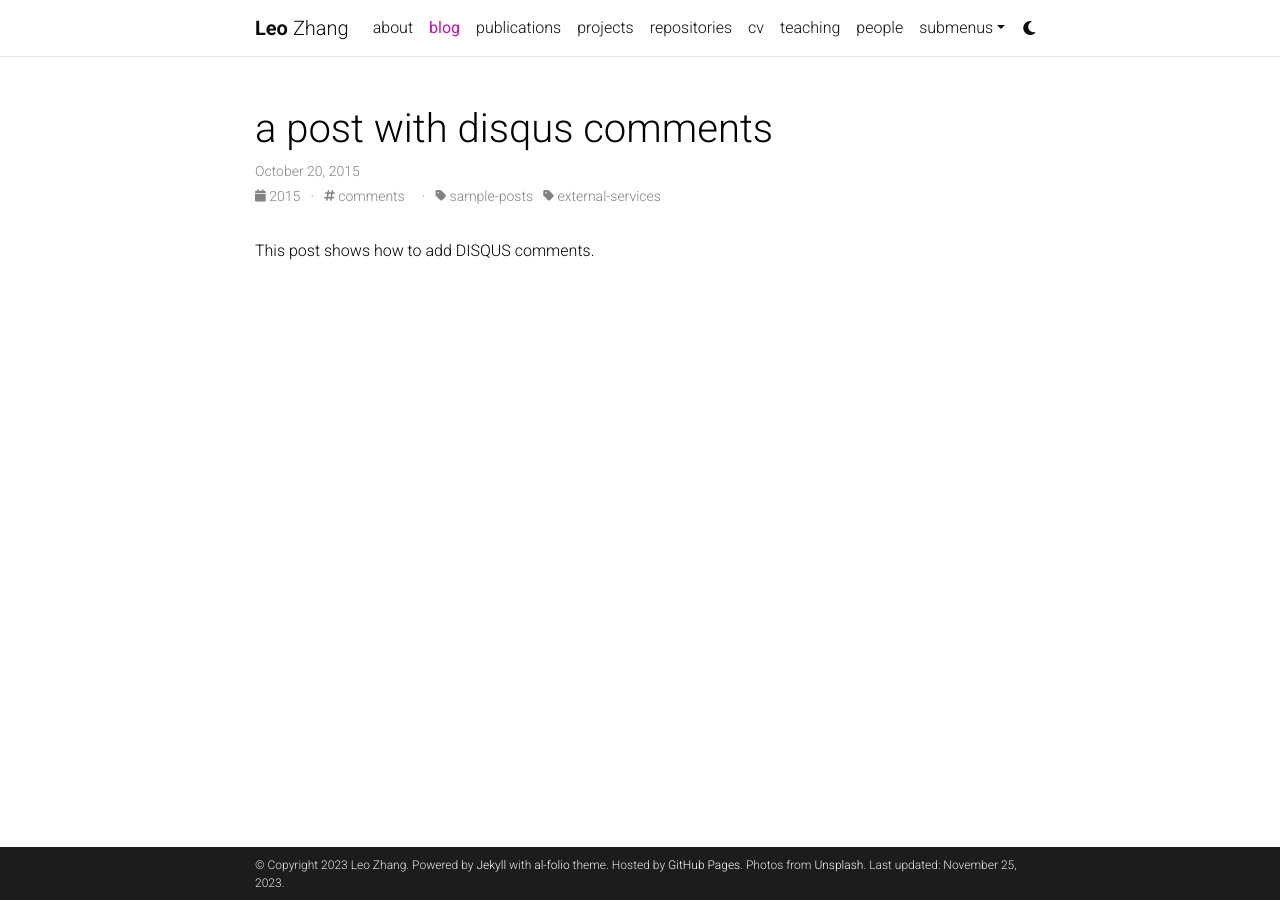
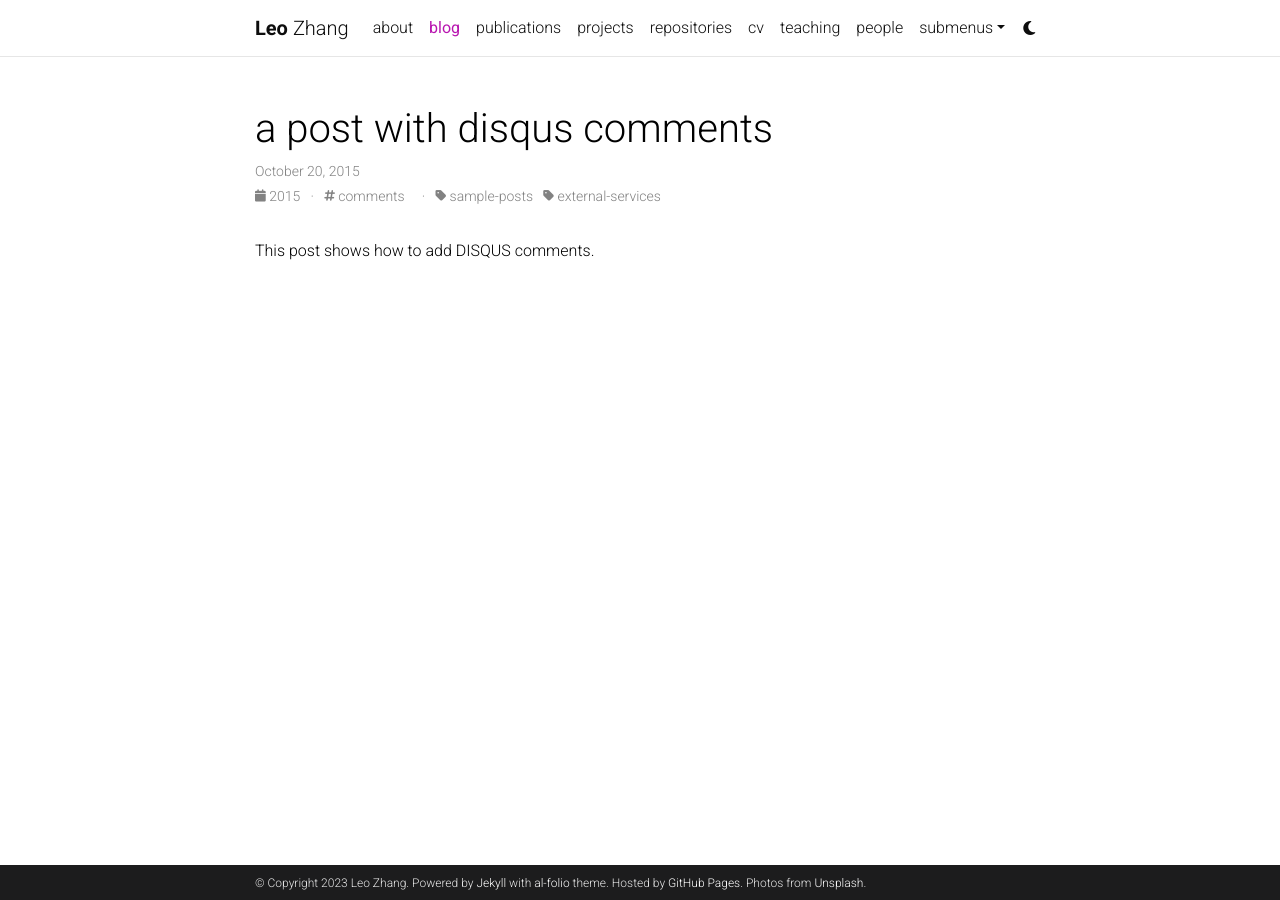
Before and after one commit to leozhangML/leozhangML.github.io, a Jekyll site: the page built from _posts/2015-10-20-disqus-comments.md, in a window 1280 px wide. Built offline with Jekyll 4.4.1, drawn with Linux system fonts in a browser that asks for light colours; comment, search, counter and statistics services are not loaded; a style sheet for code colours, icons or effects is not loaded; some of the changed lines change nothing that is shown.

Commit message:
Revert "Update _config.yml"
This reverts commit 693a473eb348cef55dd93901b0653fadf6236323.

```diff
--- a/_config.yml
+++ b/_config.yml
@@ -20,7 +20,7 @@
 
 url: https://leozhangML.github.io # the base hostname & protocol for your site
 baseurl:  # the subpath of your site, e.g. /blog/
-last_updated: true # set to true if you want to display last updated in the footer
+last_updated: false # set to true if you want to display last updated in the footer
 impressum_path:  # set to path to include impressum link in the footer, use the same path as permalink in a page, helps to conform with EU GDPR
 
 # -----------------------------------------------------------------------------
@@ -41,7 +41,7 @@
 # will use title and url fields
 # Take a look to https://github.com/jekyll/jekyll-feed for more customization
 
-rss_icon: false
+rss_icon: true
 
 # -----------------------------------------------------------------------------
 # Layout
@@ -67,7 +67,7 @@
 # Social integration
 # -----------------------------------------------------------------------------
 
-github_username: leozhangML
+github_username: # your GitHub user name
 gitlab_username: # your GitLab user name
 x_username: # your X handle
 mastodon_username: # your mastodon instance+username in the format instance.tld/@username
@@ -148,15 +148,15 @@
   lang: en
 
 # Disqus comments (DEPRECATED)
-# disqus_shortname: al-folio # put your disqus shortname
+disqus_shortname: al-folio # put your disqus shortname
 # https://help.disqus.com/en/articles/1717111-what-s-a-shortname
 
 # External sources.
 # If you have blog posts published on medium.com or other external sources,
 # you can display them in your blog by adding a link to the RSS feed.
-#external_sources:
-#  - name: medium.com
-#    rss_url: https://medium.com/@al-folio/feed
+external_sources:
+  - name: medium.com
+    rss_url: https://medium.com/@al-folio/feed
 
 # -----------------------------------------------------------------------------
 # Collections
@@ -166,19 +166,19 @@
   news:
     defaults:
       layout: post
-    output: false
+    output: true
     permalink: /news/:path/
   projects:
     output: true
     permalink: /projects/:path/
 
 announcements:
-  enabled: false
+  enabled: true
   scrollable: true # adds a vertical scroll bar if there are more than 3 news items
   limit: 5 # leave blank to include all the news in the `_news` folder
 
 latest_posts:
-  enabled: false
+  enabled: true
   scrollable: true # adds a vertical scroll bar if there are more than 3 new posts items
   limit: 3 # leave blank to include all the blog posts
 
@@ -270,47 +270,47 @@
 # Jekyll Scholar
 # -----------------------------------------------------------------------------
 
-#scholar:
+scholar:
 
-#  last_name: [Einstein]
-#  first_name: [Albert, A.]
+  last_name: [Einstein]
+  first_name: [Albert, A.]
 
-#  style: apa
-#  locale: en
+  style: apa
+  locale: en
 
-#  source: /_bibliography/
-#  bibliography: papers.bib
-#  bibliography_template: bib
+  source: /_bibliography/
+  bibliography: papers.bib
+  bibliography_template: bib
   # Note: if you have latex math in your bibtex, the latex filter
   # preprocessing may conflict with MathJAX if the latter is enabled.
   # See https://github.com/alshedivat/al-folio/issues/357.
-#  bibtex_filters: [latex, smallcaps, superscript]
+  bibtex_filters: [latex, smallcaps, superscript]
 
-#  replace_strings: true
-#  join_strings: true
+  replace_strings: true
+  join_strings: true
 
-#  details_dir: bibliography
-#  details_layout: bibtex.html
-#  details_link: Details
+  details_dir: bibliography
+  details_layout: bibtex.html
+  details_link: Details
 
-#  query: "@*"
-#  group_by: year
-#  group_order: descending
+  query: "@*"
+  group_by: year
+  group_order: descending
 
 # Display different badges withs stats for your publications
-#enable_publication_badges:
-#  altmetric: true # Altmetric badge (https://www.altmetric.com/products/altmetric-badges/)
-#  dimensions: true # Dimensions badge (https://badge.dimensions.ai/)
+enable_publication_badges:
+  altmetric: true # Altmetric badge (https://www.altmetric.com/products/altmetric-badges/)
+  dimensions: true # Dimensions badge (https://badge.dimensions.ai/)
 
 # Filter out certain bibtex entry keywords used internally from the bib output
-#filtered_bibtex_keywords: [abbr, abstract, arxiv, bibtex_show, html, pdf, selected, supp, blog, code, poster, slides, website, preview, altmetric]
+filtered_bibtex_keywords: [abbr, abstract, arxiv, bibtex_show, html, pdf, selected, supp, blog, code, poster, slides, website, preview, altmetric]
 
 # Maximum number of authors to be shown for each publication (more authors are visible on click)
-#max_author_limit: 3  # leave blank to always show all authors
-#more_authors_animation_delay: 10  # more authors are revealed on click using animation; smaller delay means faster animation
+max_author_limit: 3  # leave blank to always show all authors
+more_authors_animation_delay: 10  # more authors are revealed on click using animation; smaller delay means faster animation
 
 # Enables publication thumbnails. If disabled, none of the publications will display thumbnails, even if specified in the bib entry.
-#enable_publication_thumbnails: true
+enable_publication_thumbnails: true
 
 # -----------------------------------------------------------------------------
 # Jekyll Link Attributes
```
